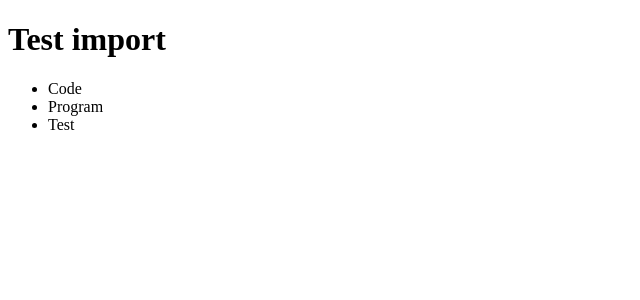
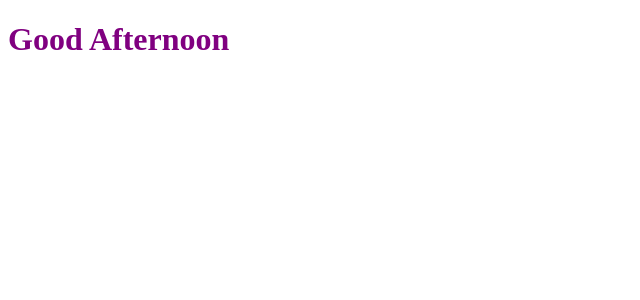
Before and after one commit to MaazShah2060/Learning-React, a React app: page / in a window 1280 px wide. Shown: the top 300 px of the page, without its empty margins (0-640 px from the left). Built offline with nearby package versions, Linux system fonts and the light colour scheme.

Commit message:
Dynamic Styling using import & Export

```diff
--- a/src/component/App.jsx
+++ b/src/component/App.jsx
@@ -1,11 +1,9 @@
 import React from "react";
 import Heading from "./Heading";
-import List from "./List";
 
 function App(){
   return <div>
     <Heading />
-    <List />
   </div>
 }
 
--- a/src/component/Heading.jsx
+++ b/src/component/Heading.jsx
@@ -1,7 +1,30 @@
 import React from "react";
+var date = new Date();
+var col = {
+  color: ''
+};
+var time = date.getHours();
+if (time>=5 && time<=11){
+ var welcome="Good Morning";
+ col.color='red';
+}
+if(time>11 && time <=18){
+ welcome="Good Afternoon";
+ col.color='purple';
+}
+if(time>18&&time<=24){
+ welcome = "Good Evening";
+ col.color='blue';
+}
+if(time>=0&&time<5){
+  welcome = "Good Night";
+  col.color='cyan';
+}
 
 function Heading(){
- return <h1>Test import</h1>
+ return   <h1 style= {col}>
+ {welcome}
+  </h1>
 }
 
 export default Heading;
--- a/src/component/List.jsx
+++ /dev/null
@@ -1,11 +0,0 @@
-import React from "react";
-
-function List(){
-return <ul>
-  <li>Code</li>
-  <li>Program</li>
-  <li>Test</li>
-</ul>
-}
-
-export default List;
--- a/src/index.js
+++ b/src/index.js
@@ -3,8 +3,6 @@ import ReactDOM from "react-dom";
 import App from "./component/App.jsx"
 
 ReactDOM.render(
-  <div>
-  <App />
-  </div>,
+  <App />,
   document.getElementById("root")
 );
```
